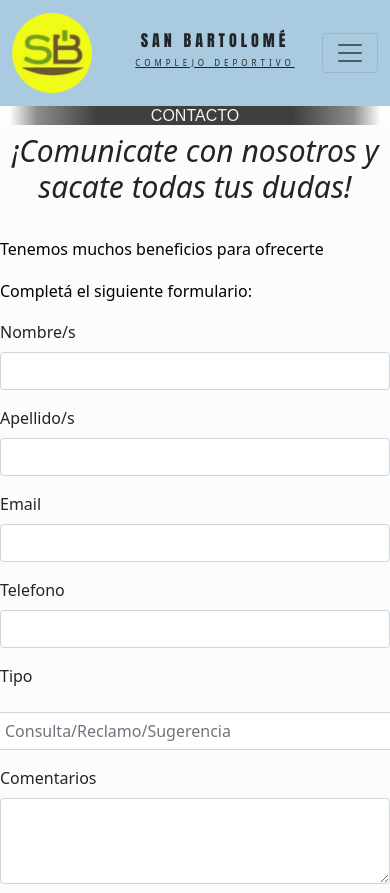
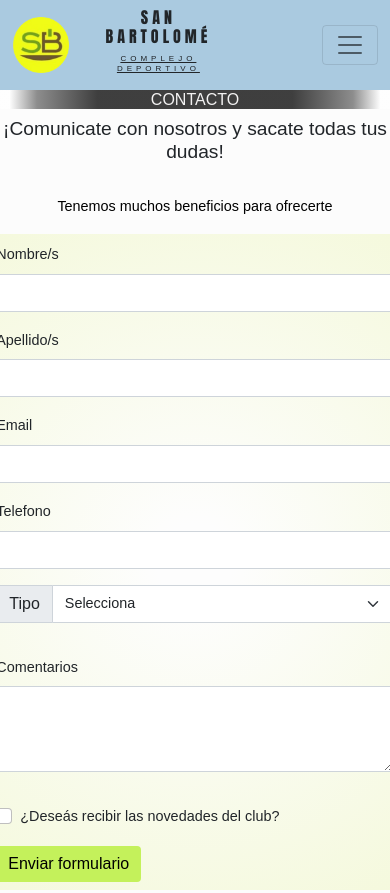
Before and after one commit to agosgarcias/ClubSB-FINAL, a website: page paginas/contacto.html in a window 390 px wide. Shown: the top 893 px of the page. Drawn offline with nearby package versions, Linux system fonts and the light colour scheme; a web font is replaced by a local one.

Commit message:
Modif Seccion Contacto

```diff
--- a/paginas/contacto.html
+++ b/paginas/contacto.html
@@ -14,19 +14,19 @@
 </head>
 <body>
 <header>
-    <nav class="navbar sticky-top navbar-expand-lg navbar-light">
-        <div class="container-fluid NavAjuste">
+    <nav class="navbar navbar-expand-lg navbar-light">
+        <div class="container-fluid" id="end">
             <a class="navbar-brand" href="#">
-                <img src="../imagen/logo.jpg" alt="logo" width="80" height="80">
+                <img src="../imagen/logo.jpg" alt="logo" class="imglogo">
             </a>
-            <div>
+            <div class="Nombre">
                 <h1>SAN BARTOLOMÉ</h1>
                 <h3>COMPLEJO DEPORTIVO</h3>
             </div>
                 <button class="navbar-toggler" type="button" data-bs-toggle="collapse" data-bs-target="#navbarSupportedContent" aria-controls="navbarSupportedContent" aria-expanded="false" aria-label="Toggle navigation">
                     <span class="navbar-toggler-icon"></span>
                 </button>
-            <div class="collapse navbar-collapse FuenteNav" id="navbarSupportedContent">
+            <div class="collapse navbar-collapse FuenteNav Menu" id="navbarSupportedContent">
                 <ul class="navbar-nav me-auto mb-2 mb-lg-0">
                     <li class="nav-item">
                         <a class="nav-link" href="../index.html">Inicio</a>
@@ -56,9 +56,9 @@
     </article>
 <br>
     <main>
-    <p>Tenemos muchos beneficios para ofrecerte</p>
-    <p>Completá el siguiente formulario:</p>
-
+    <p class="beneficio">Tenemos muchos beneficios para ofrecerte</p>
+    <div class="row">
+        <div class="col-lg-7 mx-auto">
             <form class="row g-3">
                 <div class="col-md-6">
                 <label for="inputAddress" class="form-label">Nombre/s</label>
@@ -76,13 +76,16 @@
                 <label for="inputPassword4" class="form-label">Telefono</label>
                 <input type="number" class="form-control" id="inputPassword4">
                 </div>
-        <label for="exampleDataList" class="form-label">Tipo</label>
-            <input class="form-control" list="datalistOptions" id="exampleDataList" placeholder="Consulta/Reclamo/Sugerencia">
-                <datalist id="datalistOptions">
-                    <option value="Consulta">
-                    <option value="Reclamo">
-                    <option value="Sugerencia">
-                </datalist>
+                <br><br>
+                <div class="input-group mb-3">
+                    <label for="exampleDataList" class="input-group-text">Tipo</label>
+                    <select class="form-select" id="inputGroupSelect01">
+                        <option selected>Selecciona</option>
+                        <option value="1">Consulta</option>
+                        <option value="2">Comentario</option>
+                        <option value="3">Reclamo</option>
+                    </select>
+                </div>
                 <div class="mb-3">
                     <label for="exampleFormControlTextarea1" class="form-label">Comentarios</label>
                     <textarea class="form-control" id="exampleFormControlTextarea1" rows="3"></textarea>
@@ -96,11 +99,12 @@
                 </div>
                 </div>
                 <div class="col-12">
-          <button type="submit" class="btn btn-primary">Enviar formulario</button>
+                <button type="submit" class="btn btn-warning">Enviar formulario</button>
                 </div>
             </form>
+            </div>
+        </div>
     <br><br>
-
     </main>
 <footer class="footer-style text-center">
     <div class="container-fluid">
--- /dev/null
+++ b/prueba.css
@@ -0,0 +1,49 @@
+.row .formulario {
+    font-family: "Roboto", sans-serif;
+    font-size: 1.1em; }
+
+  .row label {
+    color: #333; }
+
+  .row .form-group {
+    margin-top: 2em;
+    margin-bottom: 2em; }
+
+  .row .form-check {
+    margin-left: 1em;
+    margin-top: 1em;
+    margin-bottom: 1em; }
+    .row .form-check .hombre {
+      margin-right: 1em; }
+    .row .form-check .mujer {
+      margin-right: 1em; }
+
+  .row .mensaje {
+    margin-top: 1em;
+    margin-bottom: 1em; }
+
+  .row .btn-send {
+    font-weight: 300;
+    text-transform: uppercase;
+    letter-spacing: 0.2em;
+    width: 10em;
+    position: absolute;
+    margin-left: auto;
+    margin-right: auto;
+    left: 0;
+    right: 0;
+    text-align: center; }
+
+  .row .help-block.with-errors {
+    color: #ff5050;
+    margin-top: 5px; }
+
+  .row .cardFormulario {
+    margin-left: 10px;
+    margin-right: 10px;
+    padding-bottom: 40px;
+    margin-bottom: 50px;
+    box-shadow: 2px 2px 6px 0px rgba(0, 0, 0, 0.671); }
+
+  .row .bg-light {
+    background-color: #dfdfe4 !important; }
--- a/scss/_variables.scss
+++ b/scss/_variables.scss
@@ -4,6 +4,7 @@ $ColorCarusel: rgb(255, 255, 255);
 
 //Medida
 $MedidaGeneral: 10rem;
+$SizeLetra: 2em;
 
 //Letras de texto
 $LetraParrafo: 'Recursive', sans-serif;
--- a/scss/estilo.scss
+++ b/scss/estilo.scss
@@ -5,6 +5,7 @@
 body{
     background-image: url(../imagen/fondo.jpg);
     background-size: cover;
+    font-family: $LetraParrafo;
 }
 @media only screen and (max-width:786px){
     body{
@@ -72,15 +73,8 @@ header h3{
         font-size: 0.5rem;
     }
 }
-article{
-    font-style: italic;
-}
 p{ color: rgb(0, 0, 0);
     line-height: 1.6;
-}
-h2{
-    text-align: center;
-    font-size: 30px;
 }
 h5{
     text-align: center;
@@ -350,8 +344,110 @@ table{
 
 /*Estilo - Contacto*/
 
-fieldset{
-    width: $TamTotal*0.30;
-    height: $MedidaGeneral*2;
-    border: double rgb(33, 6, 107);
+.col-lg-7{
+    padding: 2%;
+    background: rgb(255,255,255);
+    background: radial-gradient(circle, rgba(255,255,255,0.42947601403842783) 9%, rgba(240,247,201,0.6171510840664391) 100%);
+    border-radius: 3rem;
+
 }
+@media only screen and (max-width:993px){
+    .col-lg-7{
+        border-radius: 0%;
+    }
+}
+label {
+    font-size: 1rem;
+}
+@media only screen and (max-width:1251px){
+    label{
+        font-size: 1rem*0.80;
+    }
+}
+@media only screen and (max-width:1107px){
+    label{
+        font-size: 1rem*0.70;
+    }
+}
+@media only screen and (max-width:617px){
+    label{
+        font-size: 1.5rem*0.60;
+    }
+}
+.form-select{
+    font-size: 1rem;
+}
+@media only screen and (max-width:1251px){
+    .form-select{
+        font-size: 1rem*0.80;
+    }
+}
+@media only screen and (max-width:1107px){
+    .form-select{
+        font-size: 1rem*0.70;
+    }
+}
+@media only screen and (max-width:617px){
+    .form-select{
+        font-size: 1.5rem*0.60;
+    }
+}
+.btn-warning{
+    background-color: rgb(196, 241, 91);
+    border-style: none;
+}
+
+.btn-warning:hover{
+    background-color:  rgb(215, 241, 155);
+}
+article h2{
+    text-align: center;
+    font-size: $SizeLetra;
+}
+@media only screen and (max-width:1251px){
+    article h2{
+        font-size: $SizeLetra*0.80;
+    }
+}
+@media only screen and (max-width:1107px){
+    article h2{
+        font-size: $SizeLetra*0.70;
+    }
+}
+@media only screen and (max-width:617px){
+    article h2{
+        font-size: $SizeLetra*0.60;
+    }
+}
+.beneficio{
+    text-align: center;
+    font-size: $SizeLetra - 0.5;
+    animation-duration: 5s;
+    animation-name: beneficio;
+}
+/*@keyframes beneficio {
+    0% {
+      transform: rotateZ(10deg);
+    }
+    50% {
+      text-shadow: 0 15px 40px rgba(0, 0, 0, 0.6);
+    }
+    100% {
+      transform: translate(10%, 0);
+    }
+  }*/
+ @media only screen and (max-width:1251px){
+    .beneficio{
+        font-size: 1.5rem*0.80;
+    }
+}
+@media only screen and (max-width:1107px){
+    .beneficio{
+        font-size: 1.5rem*0.70;
+    }
+}
+@media only screen and (max-width:617px){
+    .beneficio{
+        font-size: 1.5rem*0.60;
+    }
+}
```
Also changed, not shown: paginas/actividades.html (+5 -5 lines), paginas/galeria.html (+5 -5 lines), paginas/nosotros.html (+5 -5 lines), prueba.html (added, +27 -0 lines), css/estilo.css. Lines whose indentation alone changed are shown as unchanged.
